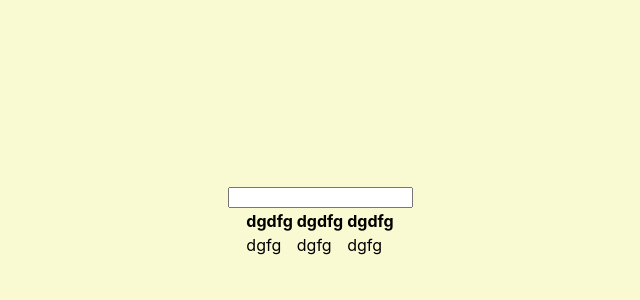
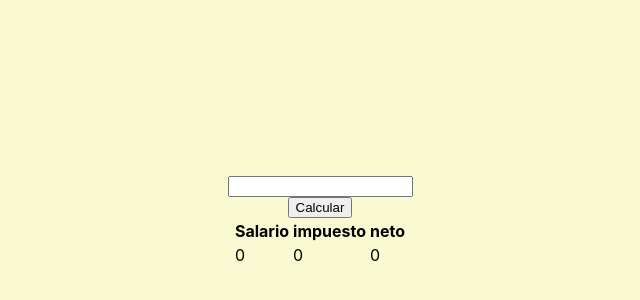
Before and after one commit to DavidCastilloR/renta-calculator, a Next.js app: page / in a window 1280 px wide. Shown: the part 178-478 px from the top of the page, without its empty margins (320-960 px from the left). Built offline with nearby package versions, Linux system fonts and the light colour scheme.

Commit message:
version 1

```diff
--- a/package.json
+++ b/package.json
@@ -10,8 +10,7 @@
   "dependencies": {
     "next": "12.0.8",
     "react": "17.0.2",
-    "react-dom": "17.0.2",
-    "react-hook-form": "^7.24.0"
+    "react-dom": "17.0.2"
   },
   "devDependencies": {
     "eslint": "8.7.0",
--- a/pages/index.js
+++ b/pages/index.js
@@ -1,46 +1,61 @@
+import { useState } from 'react';
 import styles from '../styles/Home.module.css';
-import { useForm, useWatch } from 'react-hook-form';
 
 
 const HomeContent = () => {
 
-  const limits = [
-    { inf: 800_000, sup: 1_000_000, percentage: 0.1 },
-    { inf: 1_000_000, sup: 2_000_000, percentage: 0.15 },
-    { inf: 2_000_000, sup: 3_000_000, percentage: 0.2 },
-    { inf: 3_000_000, sup: 4_000_000, percentage: 0.25 }
+  const [salary, setSalary] = useState(0);
+  const [categories, setCategories] = useState([]);
+
+  const terms = [
+    { inf: 863_000, sup: 1_267_000, percentage: 0.1, category: '10%' },
+    { inf: 1_267_000, sup: 2_223_000, percentage: 0.15, category: '15%' },
+    { inf: 2_223_000, sup: 4_445_000, percentage: 0.2, category: '20%' },
+    { inf: 4_445_000, sup: Infinity, percentage: 0.25, category: '25%' }
   ];
 
-  const { register, control, handleSubmit } = useForm();
+  const onChange = (event) => {
+    setSalary(event.target.value);
+  }
 
 
-  const salary = useWatch({
-    control,
-    name: "salary", // without supply name will watch the entire form, or ['firstName', 'lastName'] to watch both
-    defaultValue: "default" // default value before the render
-  });
+  const calculate = () => {
+    let arrCats = []
+    for (const term of terms) {
+      if (salary < term.sup && salary >= term.inf) {
+        arrCats.push({ ...term, amount: (salary - term.inf) * term.percentage });
+        setCategories(arrCats)
+        return;
+      }
+      arrCats.push({ ...term, amount: (term.sup - term.inf) * term.percentage });
+    }
+  }
 
 
 
-  console.log(salary)
+
+
+
 
   return (
     <div className={styles.container}>
 
-      <input type="number" {...register("salary", { valueAsNumber: true })} />
+      <input type="number" onChange={onChange} />
+      <button onClick={calculate}>Calcular</button>
 
       <table>
         <tr>
-          <th>dgdfg</th>
-          <th>dgdfg</th>
-          <th>dgdfg</th>
+          <th>Salario</th>
+          {categories.map(c => (<th>{c.category}</th>))}
+          <th>impuesto</th>
+          <th>neto</th>
         </tr>
 
         <tr>
-          <td>dgfg</td>
-
-          <td>dgfg</td>
-          <td>dgfg</td>
+          <td>{salary}</td>
+          {categories.map((c, i) => (<td style={{ paddingLeft: 12 }}>{c.amount}</td>))}
+          <td> {categories.reduce((z, n) => z + n.amount, 0)}</td>
+          <td> {salary - categories.reduce((z, n) => z + n.amount, 0)}</td>
         </tr>
       </table>
 
@@ -50,6 +65,6 @@ const HomeContent = () => {
 
 export default function Home() {
 
-  return (<form><HomeContent /></form>)
+  return (<HomeContent />)
 
 }
```
Also changed, not shown: 1 other file (tests, documents, lock files or other folders).
